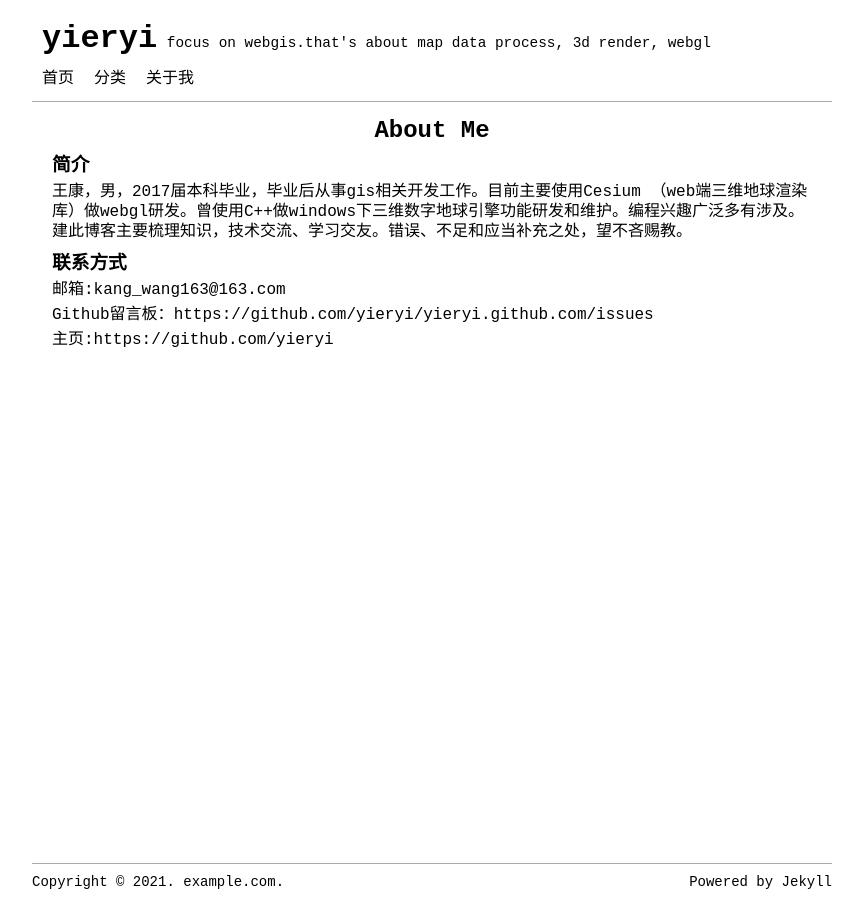
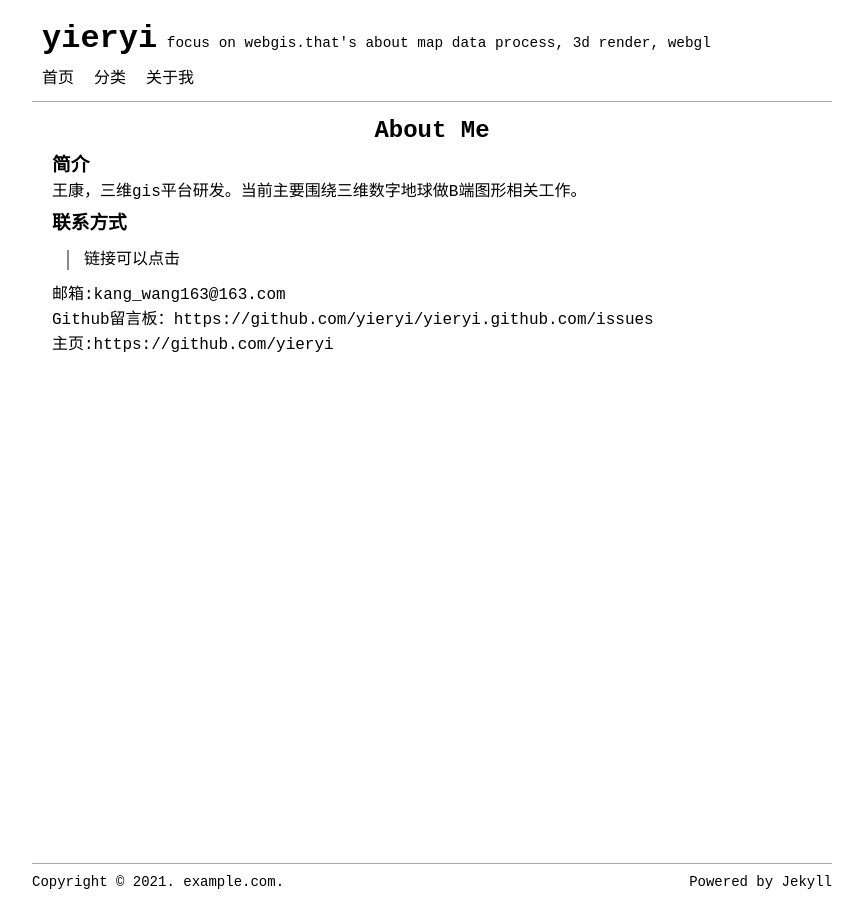
Before and after one commit to yieryi/yieryi.github.com, a Jekyll site: the page built from pages/about.md, in a window 1280 px wide. Shown: the whole page, without its empty margins (208-1071 px from the left). Built offline with Jekyll 4.4.1, drawn with Linux system fonts in a browser that asks for light colours.

Commit message:
MOD about.md 简化个人简介

```diff
--- a/pages/about.md
+++ b/pages/about.md
@@ -6,9 +6,11 @@ permalink: /about/
 
 ### 简介
 
-王康，男，2017届本科毕业，毕业后从事gis相关开发工作。目前主要使用Cesium （web端三维地球渲染库）做webgl研发。曾使用C++做windows下三维数字地球引擎功能研发和维护。编程兴趣广泛多有涉及。建此博客主要梳理知识，技术交流、学习交友。错误、不足和应当补充之处，望不吝赐教。
+王康，三维gis平台研发。当前主要围绕三维数字地球做B端图形相关工作。
 
 ### 联系方式
+
+> 链接可以点击
 
 邮箱:[kang_wang163@163.com](mailto:kang_wang163@163.com)
 
```
